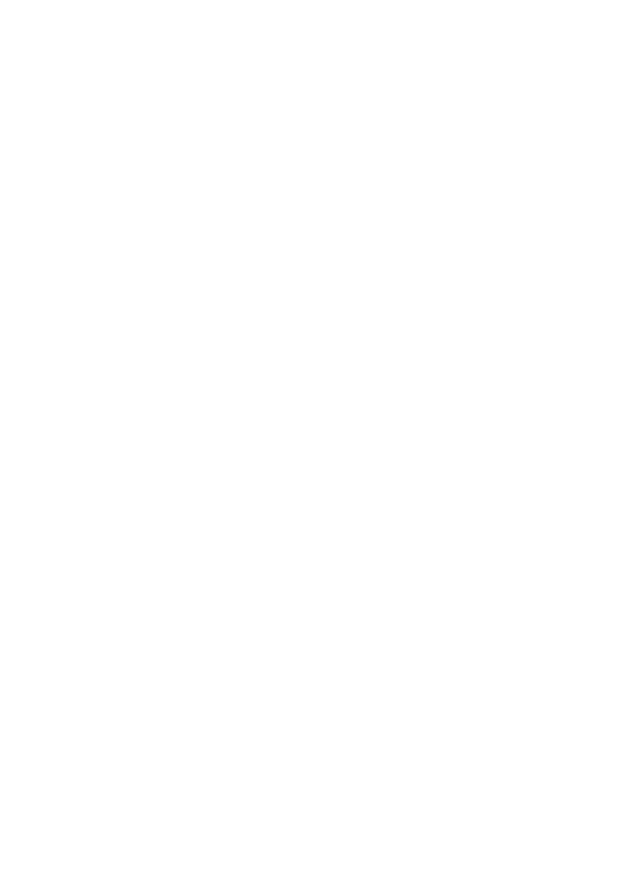
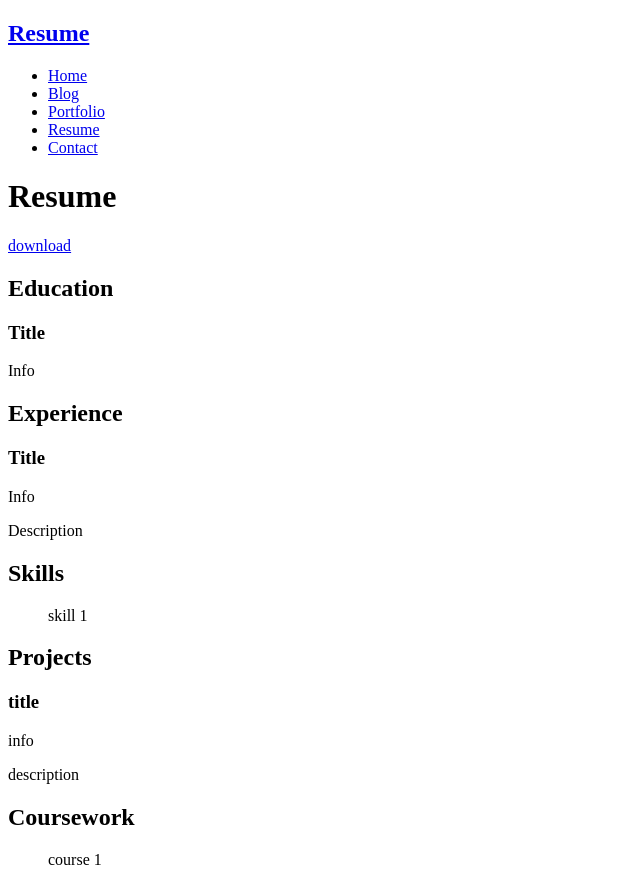
Before and after one commit to JandPandS/JandPandS.github.io, a plain HTML site: page resume.html in a window 1280 px wide. Shown: the whole page, without its empty margins (0-640 px from the left). Before the commit the page ends 800 px from the top, so only its background shows below. Drawn offline with Linux system fonts and the light colour scheme.

Commit message:
clean up

```diff
--- a/resume.html
+++ b/resume.html
@@ -4,12 +4,58 @@
     <title>Personal Website</title>
   </head>
   <body>
+    <nav class="navbar">
+      <h1 class="logo">
+        <a href="resume.html">Resume</a>
+      </h1>
+      <ul class="nav-list">
+        <li><a href="index.html">Home</a></li>
+        <li><a href="blog.html">Blog</a></li>
+        <li><a href="portfolio.html">Portfolio</a></li>
+        <li><a href="resume.html">Resume</a></li>
+        <li><a href="contact.html">Contact</a></li>
+      </ul>
+    </nav>
     <main>
-      <section></section>
-      <section></section>
-      <section></section>
-      <section></section>
-      <section></section>
+      <h1 class="page-title">Resume</h1>
+      <a href="resume.pdf">download</a>
+      <div class="resume"></div>
+
+      <section class="section">
+        <h2 class="section-title">Education</h2>
+        <div class="entry">
+          <h3 class="entry-title">Title</h3>
+          <p class="entry-info">Info</p>
+        </div>
+      </section>
+      <section class="section">
+        <h2 class="section-title">Experience</h2>
+        <div class="entry">
+          <h3 class="entry-title">Title</h3>
+          <p class="entry-info">Info</p>
+          <p class="entry-description">Description</p>
+        </div>
+      </section>
+      <section class="section">
+        <h2 class="section-title">Skills</h2>
+        <ul class="skill-list">
+          skill 1
+        </ul>
+      </section>
+      <section class="section">
+        <h2 class="section-title">Projects</h2>
+        <div class="entry">
+          <h3 class="entry-title">title</h3>
+          <p class="entry-info">info</p>
+          <p class="entry-description">description</p>
+        </div>
+      </section>
+      <section class="section">
+        <h2 class="section-title">Coursework</h2>
+        <ul class="course-list">
+          course 1
+        </ul>
+      </section>
     </main>
   </body>
 </html>
```
Also changed, not shown: blog.html (+13 -2 lines), contact.html (+21 -2 lines), index.html (+20 -2 lines), portfolio.html (+33 -2 lines), website.png (added).
